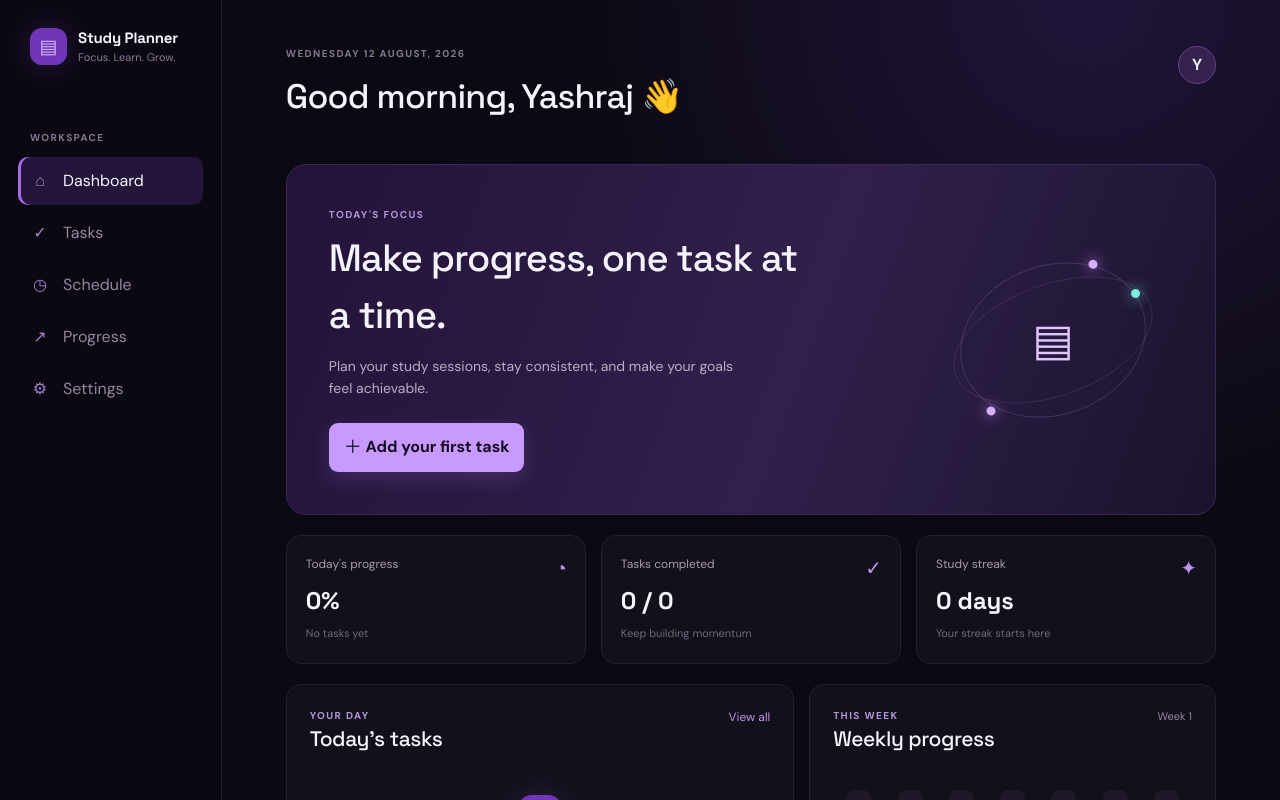
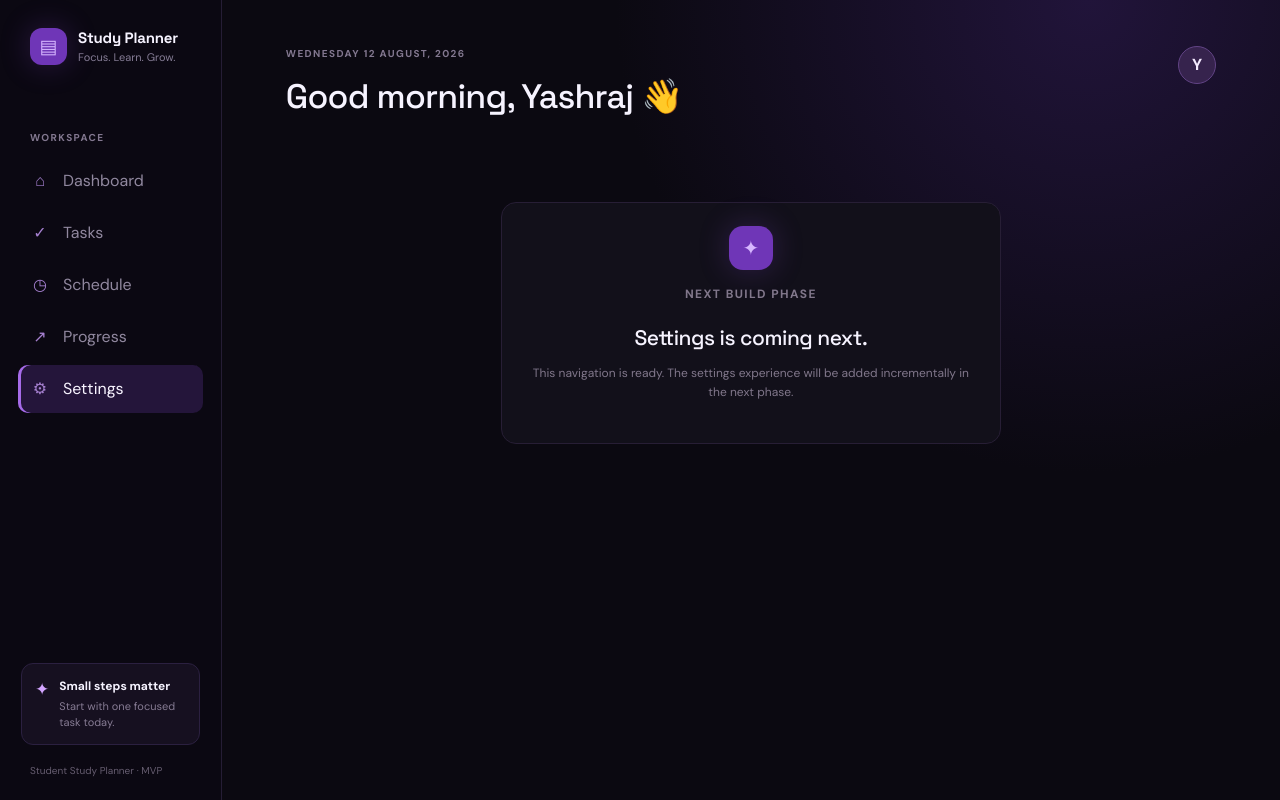
Before and after one commit to yashrajagawane/studyflow-pwa, a React (Vite) app: page / in a window 1280 px wide. Both pictures are taken after a click on the button "Open profile". Shown: the top 800 px of the page. Built offline with nearby package versions, Linux system fonts and the light colour scheme.

Commit message:
Complete reusable application shell

```diff
--- a/src/App.jsx
+++ b/src/App.jsx
@@ -1,100 +1,34 @@
 import { useMemo, useState } from 'react'
 import './App.css'
-
-const navigation = [
-  { label: 'Dashboard', icon: '⌂' },
-  { label: 'Tasks', icon: '✓' },
-  { label: 'Schedule', icon: '◷' },
-  { label: 'Progress', icon: '↗' },
-  { label: 'Settings', icon: '⚙' },
-]
+import { AppShell } from './components/layout/AppShell'
+import { ComingSoon } from './components/common/ComingSoon'
 
 function App() {
   const [activePage, setActivePage] = useState('Dashboard')
 
   const today = useMemo(
-    () =>
-      new Intl.DateTimeFormat('en-IN', {
-        weekday: 'long',
-        day: 'numeric',
-        month: 'long',
-        year: 'numeric',
-      }).format(new Date()),
+    () => new Intl.DateTimeFormat('en-IN', {
+      weekday: 'long',
+      day: 'numeric',
+      month: 'long',
+      year: 'numeric',
+    }).format(new Date()),
     [],
   )
 
-  const selectPage = (label) => setActivePage(label)
-
   return (
-    <div className="app-shell">
-      <aside className="sidebar" aria-label="Primary navigation">
-        <div className="brand">
-          <div className="brand-mark" aria-hidden="true">▤</div>
-          <div>
-            <p className="brand-name">Study Planner</p>
-            <p className="brand-caption">Focus. Learn. Grow.</p>
-          </div>
-        </div>
-
-        <nav className="sidebar-nav">
-          <p className="nav-label">Workspace</p>
-          {navigation.map((item) => (
-            <NavButton
-              key={item.label}
-              item={item}
-              active={activePage === item.label}
-              onClick={() => selectPage(item.label)}
-            />
-          ))}
-        </nav>
-
-        <div className="sidebar-footer">
-          <div className="tip-card">
-            <span className="tip-icon" aria-hidden="true">✦</span>
-            <div>
-              <strong>Small steps matter</strong>
-              <p>Start with one focused task today.</p>
-            </div>
-          </div>
-          <p className="version-label">Student Study Planner · MVP</p>
-        </div>
-      </aside>
-
-      <main className="main-content">
-        <header className="topbar">
-          <div>
-            <p className="eyebrow">{today}</p>
-            <h1>Good morning, Yashraj <span aria-hidden="true">👋</span></h1>
-          </div>
-          <button className="profile-button" type="button" aria-label="Open profile">
-            Y
-          </button>
-        </header>
-
-        {activePage === 'Dashboard' ? <Dashboard onAddTask={() => selectPage('Tasks')} /> : <ComingSoon page={activePage} />}
-      </main>
-
-      <nav className="mobile-nav" aria-label="Mobile navigation">
-        {navigation.slice(0, 4).map((item) => (
-          <NavButton
-            key={item.label}
-            item={item}
-            active={activePage === item.label}
-            onClick={() => selectPage(item.label)}
-            mobile
-          />
-        ))}
-      </nav>
-    </div>
-  )
-}
-
-function NavButton({ item, active, onClick, mobile = false }) {
-  return (
-    <button className={`nav-button${active ? ' active' : ''}${mobile ? ' mobile' : ''}`} type="button" onClick={onClick}>
-      <span className="nav-icon" aria-hidden="true">{item.icon}</span>
-      <span>{item.label}</span>
-    </button>
+    <AppShell
+      activePage={activePage}
+      date={today}
+      onNavigate={setActivePage}
+      onProfileClick={() => setActivePage('Settings')}
+    >
+      {activePage === 'Dashboard' ? (
+        <Dashboard onAddTask={() => setActivePage('Tasks')} />
+      ) : (
+        <ComingSoon page={activePage} />
+      )}
+    </AppShell>
   )
 }
 
@@ -181,15 +115,4 @@ function EmptyState({ onAddTask }) {
   )
 }
 
-function ComingSoon({ page }) {
-  return (
-    <section className="coming-soon panel">
-      <div className="empty-icon" aria-hidden="true">✦</div>
-      <p className="card-kicker">NEXT BUILD PHASE</p>
-      <h2>{page} is coming next.</h2>
-      <p>This navigation is ready. The {page.toLowerCase()} experience will be added incrementally in the next phase.</p>
-    </section>
-  )
-}
-
 export default App
--- /dev/null
+++ b/src/components/common/ComingSoon.jsx
@@ -0,0 +1,10 @@
+export function ComingSoon({ page }) {
+  return (
+    <section className="coming-soon panel">
+      <div className="empty-icon" aria-hidden="true">✦</div>
+      <p className="card-kicker">NEXT BUILD PHASE</p>
+      <h2>{page} is coming next.</h2>
+      <p>This navigation is ready. The {page.toLowerCase()} experience will be added incrementally in the next phase.</p>
+    </section>
+  )
+}
--- /dev/null
+++ b/src/components/layout/AppShell.jsx
@@ -0,0 +1,18 @@
+import { PageHeader } from './PageHeader'
+import { Sidebar } from './Sidebar'
+import { MobileNavigation } from '../navigation/MobileNavigation'
+
+export function AppShell({ activePage, date, onNavigate, onProfileClick, children }) {
+  return (
+    <div className="app-shell">
+      <Sidebar activePage={activePage} onNavigate={onNavigate} />
+
+      <main className="main-content">
+        <PageHeader date={date} onProfileClick={onProfileClick} />
+        {children}
+      </main>
+
+      <MobileNavigation activePage={activePage} onNavigate={onNavigate} />
+    </div>
+  )
+}
--- /dev/null
+++ b/src/components/layout/PageHeader.jsx
@@ -0,0 +1,13 @@
+export function PageHeader({ date, onProfileClick }) {
+  return (
+    <header className="topbar">
+      <div>
+        <p className="eyebrow">{date}</p>
+        <h1>Good morning, Yashraj <span aria-hidden="true">👋</span></h1>
+      </div>
+      <button className="profile-button" type="button" onClick={onProfileClick} aria-label="Open profile">
+        Y
+      </button>
+    </header>
+  )
+}
--- /dev/null
+++ b/src/components/layout/Sidebar.jsx
@@ -0,0 +1,39 @@
+import { navigationItems } from '../../data/navigation'
+import { NavButton } from '../navigation/NavButton'
+
+export function Sidebar({ activePage, onNavigate }) {
+  return (
+    <aside className="sidebar" aria-label="Primary navigation">
+      <div className="brand">
+        <div className="brand-mark" aria-hidden="true">▤</div>
+        <div>
+          <p className="brand-name">Study Planner</p>
+          <p className="brand-caption">Focus. Learn. Grow.</p>
+        </div>
+      </div>
+
+      <nav className="sidebar-nav">
+        <p className="nav-label">Workspace</p>
+        {navigationItems.map((item) => (
+          <NavButton
+            key={item.label}
+            item={item}
+            active={activePage === item.label}
+            onClick={() => onNavigate(item.label)}
+          />
+        ))}
+      </nav>
+
+      <div className="sidebar-footer">
+        <div className="tip-card">
+          <span className="tip-icon" aria-hidden="true">✦</span>
+          <div>
+            <strong>Small steps matter</strong>
+            <p>Start with one focused task today.</p>
+          </div>
+        </div>
+        <p className="version-label">Student Study Planner · MVP</p>
+      </div>
+    </aside>
+  )
+}
--- /dev/null
+++ b/src/components/navigation/MobileNavigation.jsx
@@ -0,0 +1,18 @@
+import { navigationItems } from '../../data/navigation'
+import { NavButton } from './NavButton'
+
+export function MobileNavigation({ activePage, onNavigate }) {
+  return (
+    <nav className="mobile-nav" aria-label="Mobile navigation">
+      {navigationItems.slice(0, 4).map((item) => (
+        <NavButton
+          key={item.label}
+          item={item}
+          active={activePage === item.label}
+          onClick={() => onNavigate(item.label)}
+          mobile
+        />
+      ))}
+    </nav>
+  )
+}
--- /dev/null
+++ b/src/components/navigation/NavButton.jsx
@@ -0,0 +1,13 @@
+export function NavButton({ item, active, onClick, mobile = false }) {
+  return (
+    <button
+      className={`nav-button${active ? ' active' : ''}${mobile ? ' mobile' : ''}`}
+      type="button"
+      onClick={onClick}
+      aria-current={active ? 'page' : undefined}
+    >
+      <span className="nav-icon" aria-hidden="true">{item.icon}</span>
+      <span>{item.label}</span>
+    </button>
+  )
+}
--- /dev/null
+++ b/src/data/navigation.js
@@ -0,0 +1,7 @@
+export const navigationItems = [
+  { label: 'Dashboard', icon: '⌂' },
+  { label: 'Tasks', icon: '✓' },
+  { label: 'Schedule', icon: '◷' },
+  { label: 'Progress', icon: '↗' },
+  { label: 'Settings', icon: '⚙' },
+]
```
Also changed, not shown: 1 other file (tests, documents, lock files or other folders).
